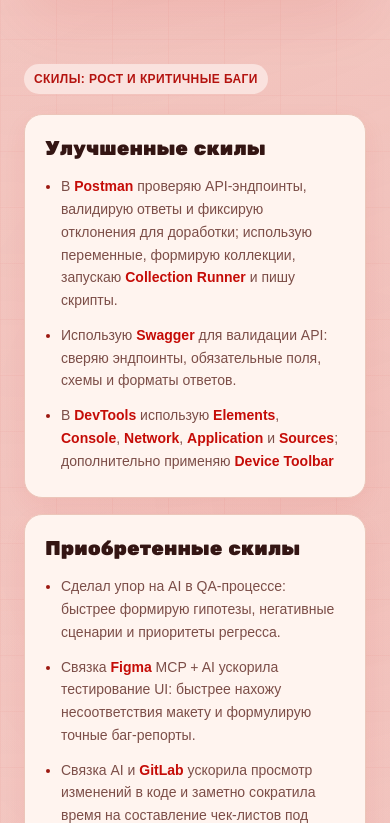
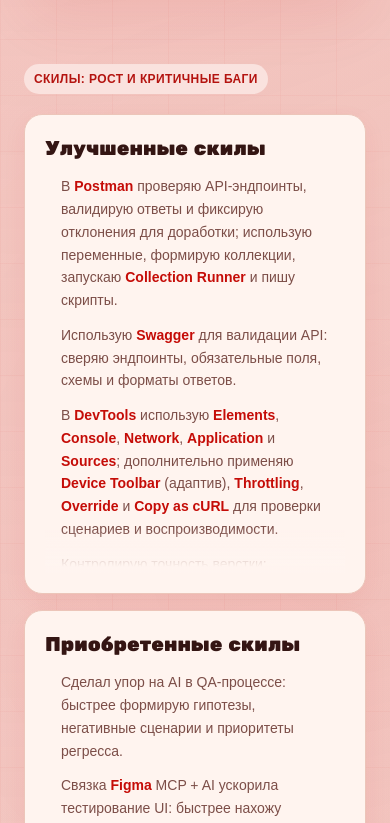
Before and after one commit to Grekml/MY_TEST, a Next.js app in the folder MY_TEST/: page / in a window 390 px wide. Shown: the part 1081-1904 px from the top of the page. Built offline with nearby package versions, Linux system fonts and the light colour scheme; a web font is replaced by a local one.

Commit message:
improve mobile skills card scrolling and spacing

```diff
--- a/MY_TEST/app/page.tsx
+++ b/MY_TEST/app/page.tsx
@@ -281,7 +281,8 @@
             {skillTracks.map((track) => (
               <article key={track.id} className="qa-panel-soft qa-skill-card rounded-2xl p-5">
                 <h2 className="qa-display text-xl">{track.title}</h2>
-                <ul className="qa-muted qa-skill-list qa-skill-scroll mt-3 space-y-3 text-sm leading-relaxed">
+                <div className="qa-skill-scroll-wrap mt-3">
+                  <ul className="qa-muted qa-skill-list qa-skill-scroll space-y-3 text-sm leading-relaxed">
                     {track.items.map((item, index) => (
                       <li key={`${track.id}-${index}`} className="qa-skill-item">
                         {track.id === "critical-bugs"
@@ -290,6 +291,7 @@
                       </li>
                     ))}
                   </ul>
+                </div>
               </article>
             ))}
           </div>
--- a/MY_TEST/app/qa-promo.css
+++ b/MY_TEST/app/qa-promo.css
@@ -350,6 +350,24 @@
   overflow-y: auto;
   overflow-x: hidden;
   padding-right: 0.4rem;
+  -webkit-overflow-scrolling: touch;
+  scrollbar-gutter: stable;
+}
+
+.qa-skill-scroll-wrap {
+  position: relative;
+  display: flex;
+  flex: 1;
+  min-height: 0;
+}
+
+.qa-skill-scroll-wrap::after {
+  content: "";
+  position: absolute;
+  inset: auto 0 0 0;
+  height: 2.8rem;
+  background: linear-gradient(180deg, rgba(255, 250, 247, 0) 0%, color-mix(in oklab, var(--qa-surface-soft) 90%, white) 86%);
+  pointer-events: none;
 }
 
 .qa-skill-item {
@@ -373,7 +391,7 @@
 
 @media (max-width: 1024px) {
   .qa-skill-card {
-    min-height: 24rem;
-    max-height: 24rem;
+    min-height: 30rem;
+    max-height: 30rem;
   }
 }
```
Lines whose indentation alone changed are shown as unchanged.
